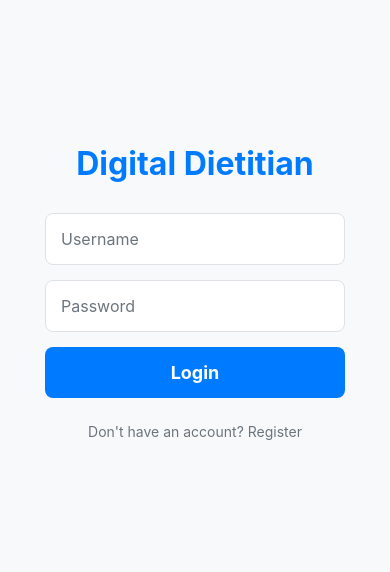
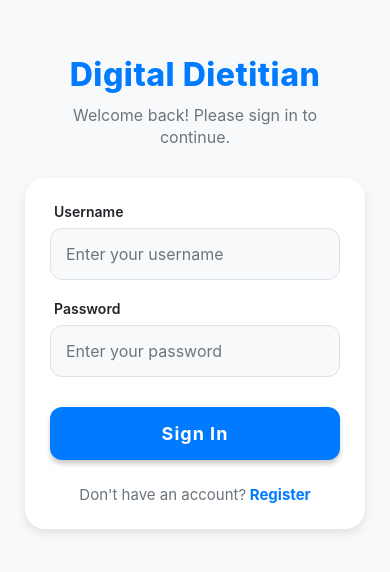
Before and after one commit to Curscent/finalprojectdjango, a React Native app in the folder FrontEndFinalsPEITEL-main/: screen /Login in a window 390 px wide. Shown: the part 130-702 px from the top of the page. Built offline with nearby package versions, Linux system fonts and the light colour scheme.

Commit message:
Login screen UI improvements

```diff
--- a/FrontEndFinalsPEITEL-main/screens/LoginScreen.js
+++ b/FrontEndFinalsPEITEL-main/screens/LoginScreen.js
@@ -1,111 +1,223 @@
-// frontend/screens/LoginScreen.js (FULL, UPDATED CODE)
-
+// frontend/screens/LoginScreen.js
 import React, { useState, useContext } from 'react';
-import { View, Text, TextInput, TouchableOpacity, StyleSheet, ActivityIndicator } from 'react-native';
+import {
+    View,
+    Text,
+    TextInput,
+    TouchableOpacity,
+    StyleSheet,
+    ActivityIndicator,
+    KeyboardAvoidingView,
+    Platform,
+    ScrollView,
+    SafeAreaView
+} from 'react-native';
 import { AuthContext } from '../context/AuthContext';
-import { useTheme } from '../context/ThemeContext'; // Assuming you use this for styling
+import { useTheme } from '../context/ThemeContext';
 
 const LoginScreen = ({ navigation }) => {
     const [username, setUsername] = useState('');
     const [password, setPassword] = useState('');
 
-    // FIX: Ensure you destructure all necessary functions from AuthContext
-    const { isLoading, login, setAuthError } = useContext(AuthContext);
+    const { isLoading, login, setAuthError, authError } = useContext(AuthContext);
     const { theme } = useTheme();
 
     const handleLogin = () => {
-        // Clear any previous error before attempting a new login
-        if (setAuthError) { // Check if setAuthError exists before calling (safer)
-            setAuthError(null);
-        }
+        if (setAuthError) setAuthError(null);
         login(username, password);
     };
 
     return (
-        <View style={[styles.container, { backgroundColor: theme.background }]}>
-            <Text style={[styles.title, { color: theme.primary }]}>Digital Dietitian</Text>
+        <SafeAreaView style={[styles.safeArea, { backgroundColor: theme.background }]}>
+            <KeyboardAvoidingView
+                behavior={Platform.OS === "ios" ? "padding" : "height"}
+                style={styles.keyboardView}
+            >
+                <ScrollView contentContainerStyle={styles.scrollContainer}>
 
+                    {/* 1. HEADER SECTION */}
+                    <View style={styles.headerSection}>
+                        <Text style={[styles.appTitle, { color: theme.primary }]}>Digital Dietitian</Text>
+                        <Text style={[styles.subtitle, { color: theme.subtext }]}>
+                            Welcome back! Please sign in to continue.
+                        </Text>
+                    </View>
+
+                    {/* 2. FORM CARD SECTION */}
+                    <View style={[styles.card, { backgroundColor: theme.card || '#fff' }]}>
+
+                        {/* Username Input */}
+                        <View style={styles.inputContainer}>
+                            <Text style={[styles.label, { color: theme.text }]}>Username</Text>
                             <TextInput
-                style={[styles.input, { borderColor: theme.border, color: theme.text, backgroundColor: theme.card }]}
-                placeholder="Username"
-                placeholderTextColor={theme.subtext}
+                                style={[styles.input, {
+                                    backgroundColor: theme.inputBackground || '#f8f9fa',
+                                    color: theme.text,
+                                    borderColor: theme.border || '#e1e4e8'
+                                }]}
+                                placeholder="Enter your username"
+                                placeholderTextColor={theme.subtext || '#a0a0a0'}
                                 value={username}
                                 onChangeText={setUsername}
                                 autoCapitalize="none"
                             />
+                        </View>
+
+                        {/* Password Input */}
+                        <View style={styles.inputContainer}>
+                            <Text style={[styles.label, { color: theme.text }]}>Password</Text>
                             <TextInput
-                style={[styles.input, { borderColor: theme.border, color: theme.text, backgroundColor: theme.card }]}
-                placeholder="Password"
-                placeholderTextColor={theme.subtext}
+                                style={[styles.input, {
+                                    backgroundColor: theme.inputBackground || '#f8f9fa',
+                                    color: theme.text,
+                                    borderColor: theme.border || '#e1e4e8'
+                                }]}
+                                placeholder="Enter your password"
+                                placeholderTextColor={theme.subtext || '#a0a0a0'}
                                 value={password}
                                 onChangeText={setPassword}
                                 secureTextEntry
                             />
+                        </View>
 
+                        {/* Error Message Display */}
+                        {authError ? (
+                            <Text style={styles.errorText}>{authError}</Text>
+                        ) : null}
+
+                        {/* Login Button */}
                         <TouchableOpacity
-                style={[styles.button, { backgroundColor: theme.primary }]}
+                            style={[styles.loginButton, { backgroundColor: theme.primary }]}
                             onPress={handleLogin}
                             disabled={isLoading}
+                            activeOpacity={0.8}
                         >
                             {isLoading ? (
                                 <ActivityIndicator color="#fff" />
                             ) : (
-                    <Text style={styles.buttonText}>Login</Text>
+                                <Text style={styles.loginButtonText}>Sign In</Text>
                             )}
                         </TouchableOpacity>
 
+                        {/* Register Link */}
+                        <View style={styles.footer}>
+                            <Text style={[styles.footerText, { color: theme.subtext }]}>
+                                Don't have an account?
+                            </Text>
                             <TouchableOpacity onPress={() => navigation.navigate('Register')}>
-                <Text style={[styles.registerText, { color: theme.subtext }]}>
-                    Don't have an account? Register
-                </Text>
+                                <Text style={[styles.registerLink, { color: theme.primary }]}> Register</Text>
                             </TouchableOpacity>
+                        </View>
+                    </View>
 
-            {/* Display Auth Error if it exists (assuming authError is in AuthContext) */}
-            {/* {authError && <Text style={[styles.errorText, { color: theme.error }]}>{authError}</Text>} */}
-        </View>
+                </ScrollView>
+            </KeyboardAvoidingView>
+        </SafeAreaView>
     );
 };
 
 const styles = StyleSheet.create({
-    container: {
+    safeArea: {
         flex: 1,
+    },
+    keyboardView: {
+        flex: 1,
+    },
+    scrollContainer: {
+        flexGrow: 1,
         justifyContent: 'center',
+        padding: 25,
+    },
+
+    // --- Header Styling ---
+    headerSection: {
+        marginBottom: 30,
         alignItems: 'center',
-        padding: 20,
     },
-    title: {
+    appTitle: {
         fontSize: 32,
-        fontWeight: 'bold',
-        marginBottom: 30,
+        fontWeight: '800',
+        marginBottom: 10,
+        letterSpacing: 0.5,
+    },
+    subtitle: {
+        fontSize: 16,
+        textAlign: 'center',
+        maxWidth: '80%',
+        lineHeight: 22,
+    },
+
+    // --- Card Styling ---
+    card: {
+        borderRadius: 20,
+        padding: 25,
+        // Shadow for iOS
+        shadowColor: '#000',
+        shadowOffset: { width: 0, height: 4 },
+        shadowOpacity: 0.1,
+        shadowRadius: 10,
+        // Elevation for Android
+        elevation: 5,
+    },
+
+    // --- Input Styling ---
+    inputContainer: {
+        marginBottom: 20,
+    },
+    label: {
+        fontSize: 14,
+        fontWeight: '600',
+        marginBottom: 8,
+        marginLeft: 4,
     },
     input: {
         width: '100%',
-        maxWidth: 300,
-        padding: 15,
+        paddingVertical: 15,
+        paddingHorizontal: 15,
+        borderRadius: 12, // Softer corners
         borderWidth: 1,
-        borderRadius: 8,
-        marginBottom: 15,
         fontSize: 16,
     },
-    button: {
-        width: '100%',
-        maxWidth: 300,
-        padding: 15,
-        borderRadius: 8,
+
+    // --- Button Styling ---
+    loginButton: {
+        paddingVertical: 16,
+        borderRadius: 12,
         alignItems: 'center',
-        marginBottom: 10,
+        marginTop: 10,
+        // Button Shadow
+        shadowColor: '#000',
+        shadowOffset: { width: 0, height: 4 },
+        shadowOpacity: 0.2,
+        shadowRadius: 5,
+        elevation: 4,
     },
-    buttonText: {
+    loginButtonText: {
         color: '#fff',
         fontSize: 18,
         fontWeight: 'bold',
+        letterSpacing: 1,
     },
-    registerText: {
-        marginTop: 15,
+
+    // --- Footer/Error Styling ---
+    footer: {
+        flexDirection: 'row',
+        justifyContent: 'center',
+        marginTop: 25,
+    },
+    footerText: {
+        fontSize: 15,
+    },
+    registerLink: {
+        fontSize: 15,
+        fontWeight: 'bold',
     },
     errorText: {
-        marginTop: 10,
+        color: '#ff4757',
         textAlign: 'center',
+        marginBottom: 15,
+        fontSize: 14,
+        fontWeight: '600',
     }
 });
 
```
Lines whose indentation alone changed are shown as unchanged.
